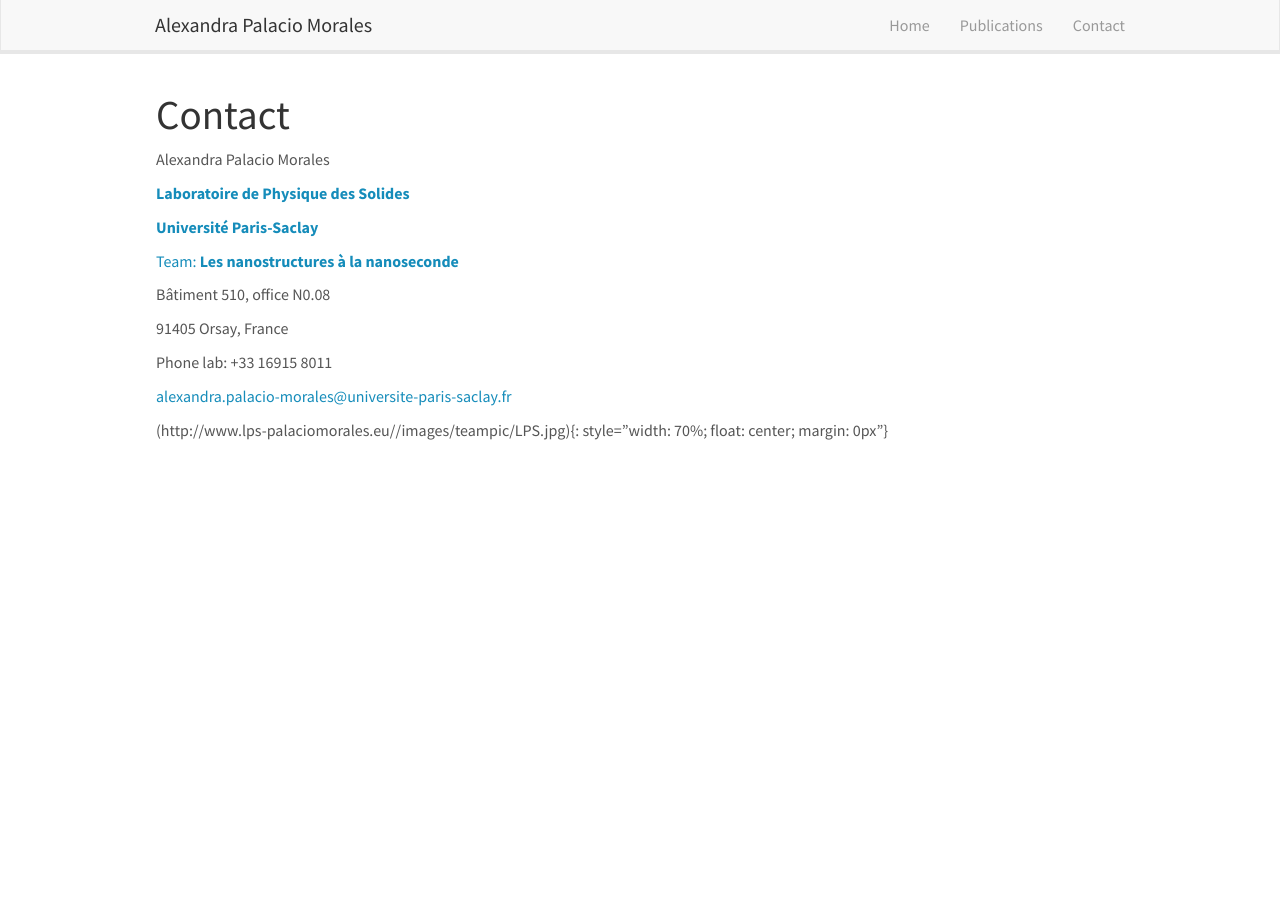
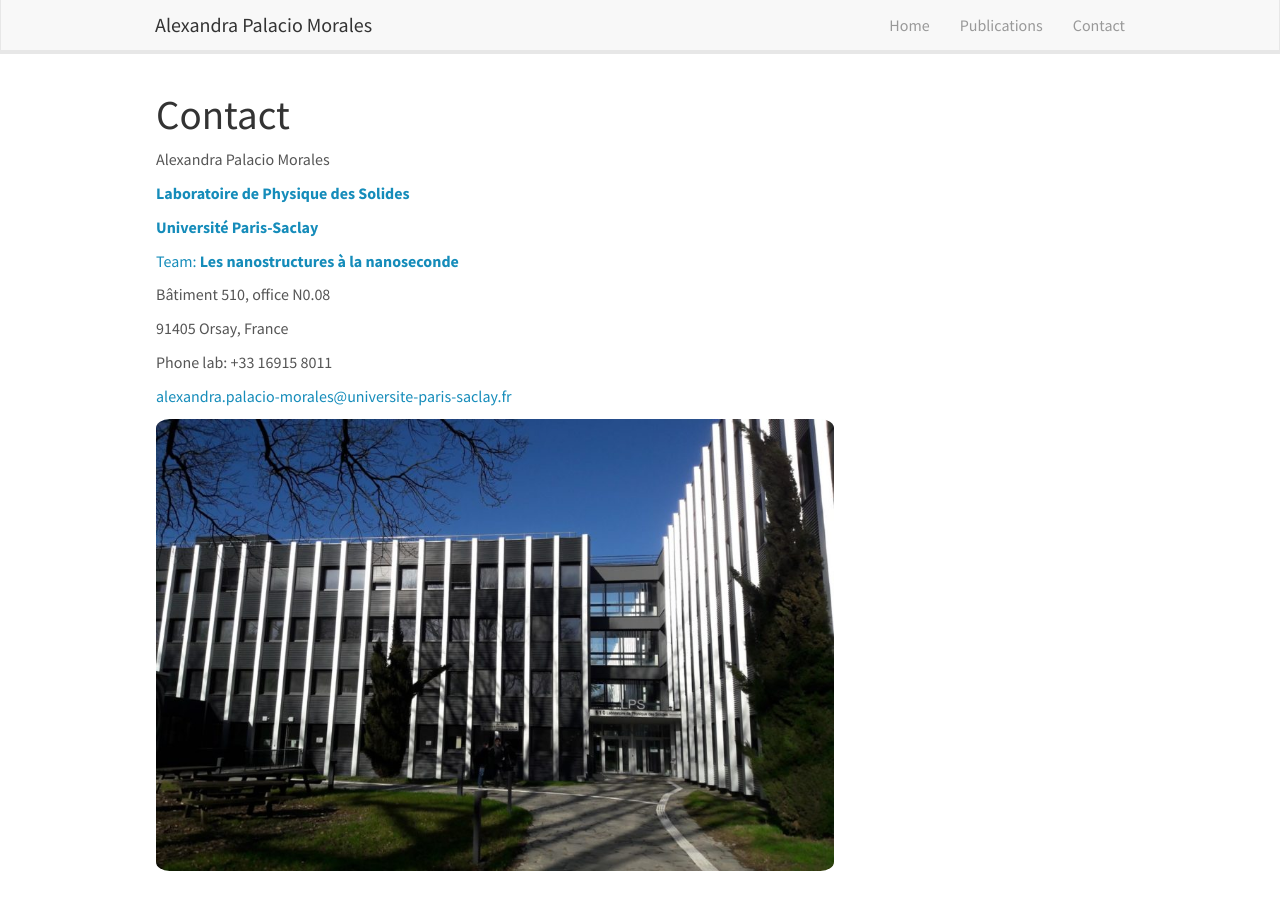
Before and after one commit to DrJiheu/startjekyll, a Jekyll site: the page built from _pages/contact.md, in a window 1280 px wide. Built offline with Jekyll 4.4.1, drawn with Linux system fonts in a browser that asks for light colours; nearby versions of some CDN libraries.

Commit message:
Update contact.md

```diff
--- a/_pages/contact.md
+++ b/_pages/contact.md
@@ -23,4 +23,4 @@ Phone lab: +33 16915 8011
 
 <a href = "mailto: alexandra.palacio-morales@universite-paris-saclay.fr">alexandra.palacio-morales@universite-paris-saclay.fr</a>
 
-({{ site.url }}{{ site.baseurl }}/images/teampic/LPS.jpg){: style="width: 70%; float: center; margin: 0px"}
+![]({{ site.url }}/images/teampic/LPS.jpg){: style="width: 70%; float: center; margin: 0px"}
```
